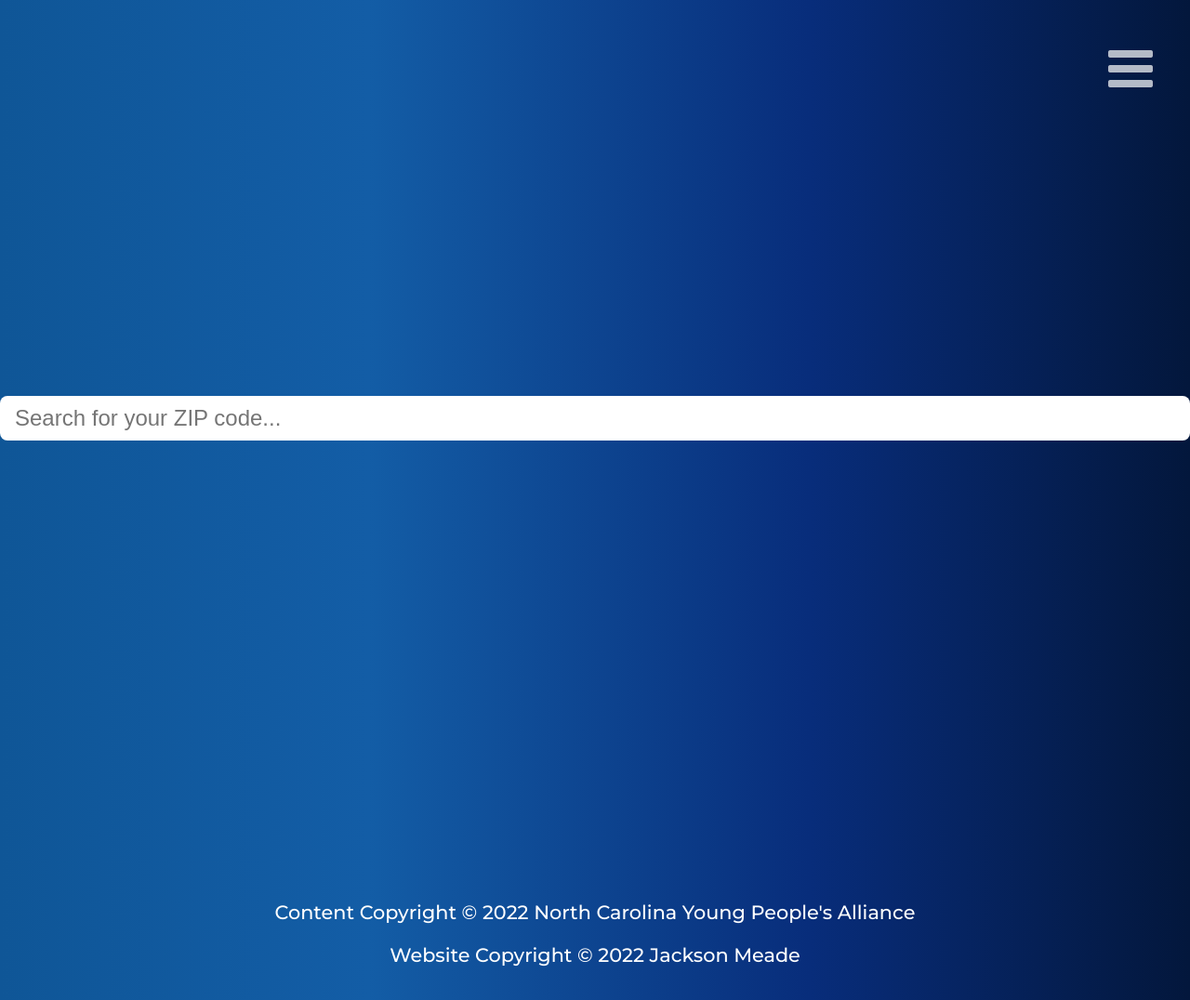
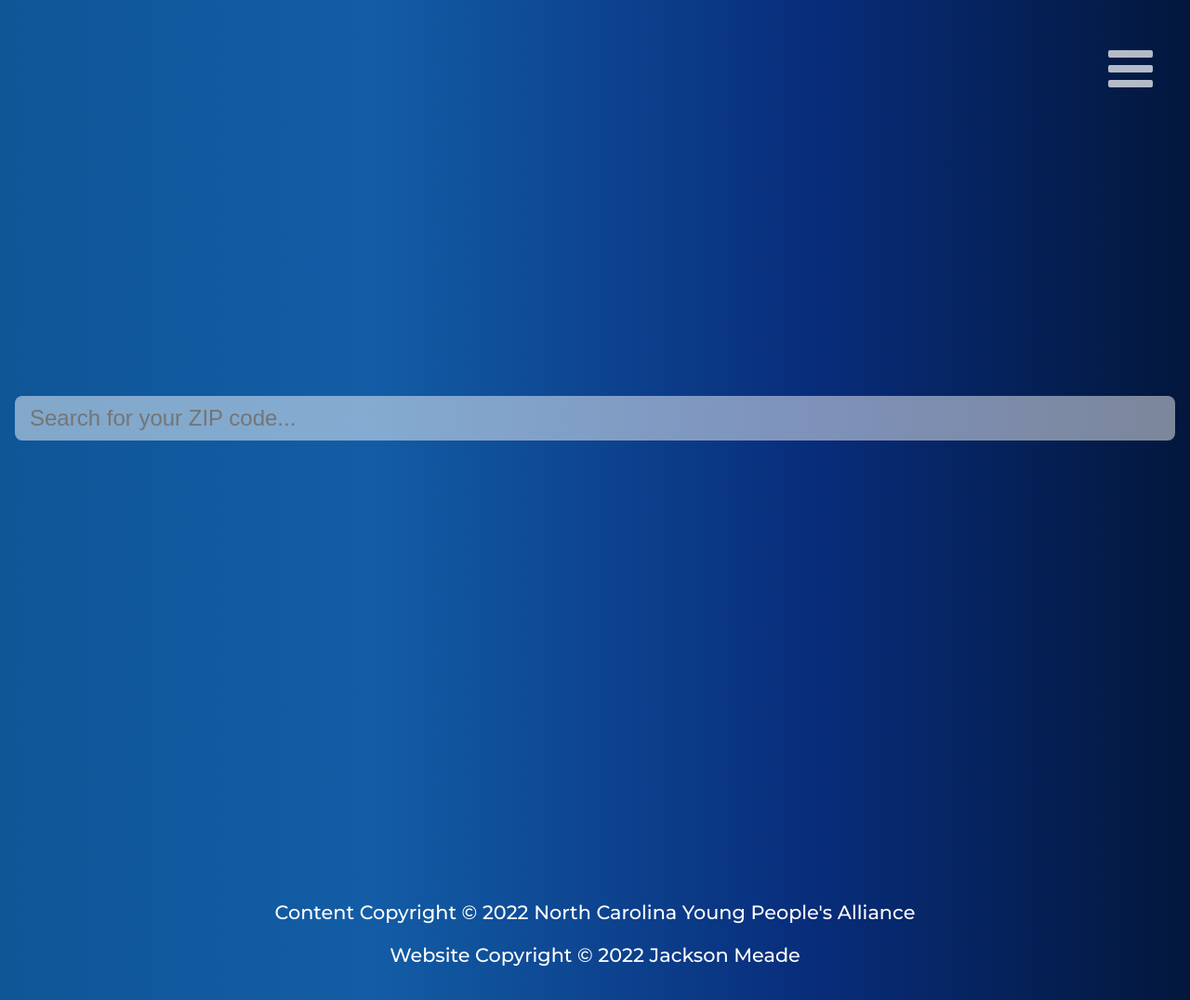
Before and after one commit to JacksonMeade/ncypa, a Jekyll site: the page built from checkmyvote.html, in a window 1280 px wide. Shown: the whole page at 93% size. Built offline with Jekyll 4.4.1, drawn with Linux system fonts in a browser that asks for light colours; nearby versions of some CDN libraries.

Commit message:
mobile-first design

```diff
--- a/assets/css/addons/checkmyvote.css
+++ b/assets/css/addons/checkmyvote.css
@@ -4,14 +4,24 @@
 }
 
 #search-header input {
-    width: 100%;
+    width: calc(100% - 2rem);
+    margin: 1rem;
     height: 3rem;
     border: none;
     border-radius: 0.5rem;
     background: #fff;
+    background: rgba(255, 255, 255, 0.479);
     padding: 0 1rem;
     font-size: 1.5rem;
     font-weight: 300;
     color: #000;
     outline: none;
 }
+
+@media screen and (max-width: 768px) {
+    #search-header input {
+        min-width: 600px;
+        width: calc(35% - 2rem);
+        font-size: 1.2rem;
+    }
+}
```
